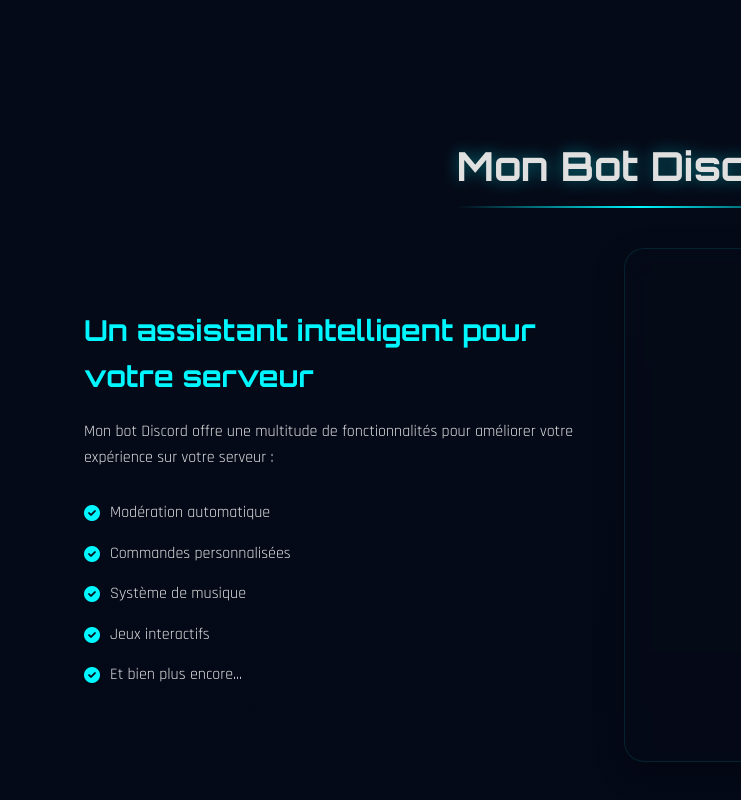
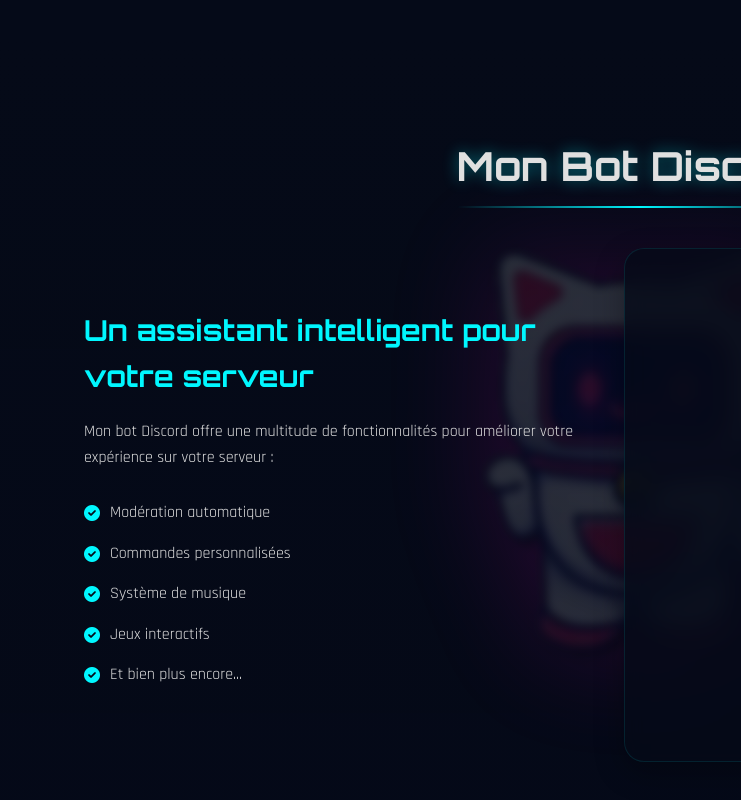
Before and after one commit to Irondark2456/MisterSite, a plain HTML site: page index.html in a window 1280 px wide. Shown: the part 1380-2180 px from the top of the page, 0-741 px from the left. Drawn offline with Linux system fonts and the light colour scheme.

Commit message:
Update index.html

```diff
--- a/index.html
+++ b/index.html
@@ -74,6 +74,7 @@
 
         <section id="discord-bot" class="discord-bot">
             <div class="container">
+                <div class="bot-bg-futuriste"></div>
                 <h2 class="section-title" data-text="Mon Bot Discord">Mon Bot Discord</h2>
                 <div class="bot-content">
                     <div class="bot-description">
```
